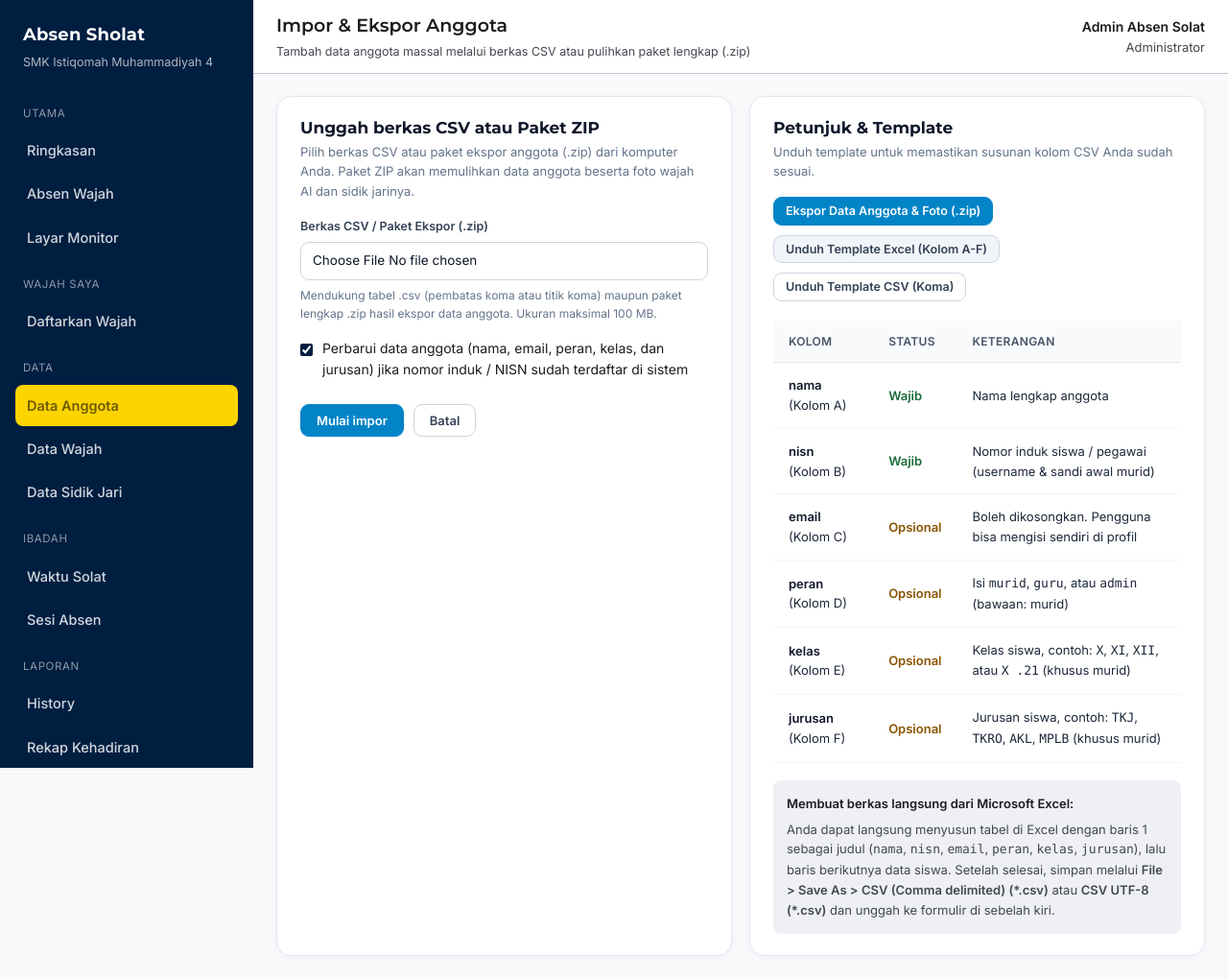
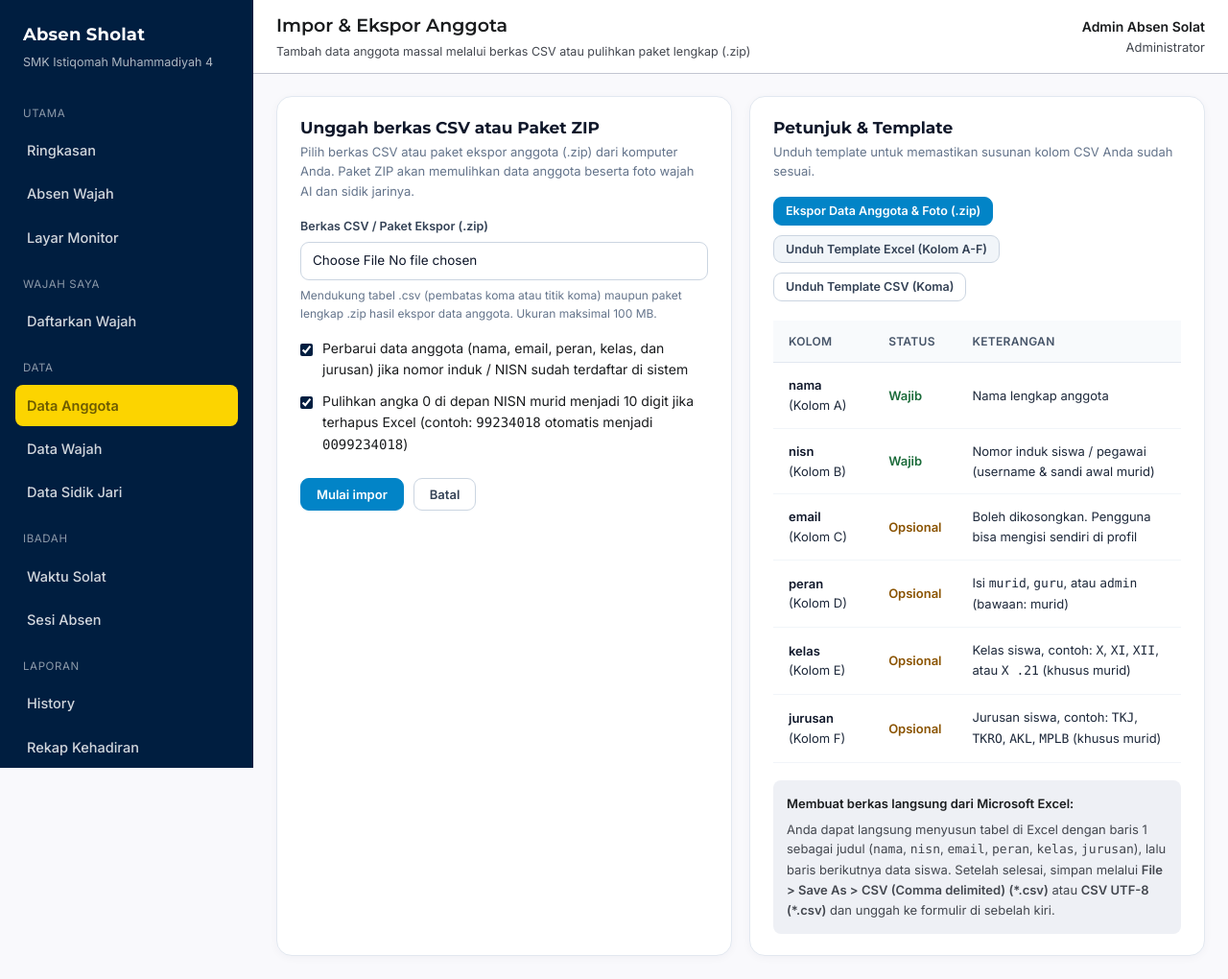
Before and after one commit to harispoppylatip/TekaraAbsenSolat, a Laravel app: page /anggota/impor in a window 1280 px wide. Shown: the whole page at 96% size. Run offline with Laravel 12, Linux system fonts and the light colour scheme; a user stored in the database is signed in; data comes from the database, SQL or seed files in the repository; tables that the repository leaves empty hold one stand-in row (values such as "Sample post"); style sheets or scripts are compiled from the project's sources.

Commit message:
fix: preserve and restore 10-digit leading zeros on NISN Excel/CSV import

```diff
--- a/app/Http/Controllers/MemberController.php
+++ b/app/Http/Controllers/MemberController.php
@@ -333,6 +333,7 @@ class MemberController extends Controller
         }
 
         $updateExisting = $request->boolean('update_existing', true);
+        $padNisn = $request->boolean('pad_nisn_10', true);
         $created = 0;
         $updated = 0;
         $errors = [];
@@ -346,7 +347,7 @@ class MemberController extends Controller
             }
 
             $name = trim((string) ($row[$headerMap['name']] ?? ''));
-            $identifier = trim((string) ($row[$headerMap['identifier_number']] ?? ''));
+            $rawIdentifier = trim((string) ($row[$headerMap['identifier_number']] ?? ''));
             $rawEmail = isset($headerMap['email']) ? trim((string) ($row[$headerMap['email']] ?? '')) : '';
             $rawRole = isset($headerMap['role']) ? mb_strtolower(trim((string) ($row[$headerMap['role']] ?? ''))) : '';
             $rawClass = isset($headerMap['class_name']) ? trim((string) ($row[$headerMap['class_name']] ?? '')) : '';
@@ -357,6 +358,17 @@ class MemberController extends Controller
 
                 continue;
             }
+
+            $role = User::RoleMurid;
+            if (in_array($rawRole, ['admin', 'administrator', 'operator'], true)) {
+                $role = User::RoleAdmin;
+            } elseif (in_array($rawRole, ['guru', 'petugas', 'teacher', 'staff', 'pengajar', 'ustadz', 'ustadzah'], true)) {
+                $role = User::RolePetugas;
+            } elseif (in_array($rawRole, ['murid', 'murdi', 'siswa', 'santri', 'pelajar', 'student'], true)) {
+                $role = User::RoleMurid;
+            }
+
+            $identifier = $this->normalizeImportedIdentifier($rawIdentifier, $role, $padNisn);
 
             if ($identifier === '') {
                 $errors[] = "Baris {$rowNumber}: Kolom NISN / nomor induk kosong.";
@@ -374,21 +386,26 @@ class MemberController extends Controller
                 $email = $rawEmail;
             }
 
-            $role = User::RoleMurid;
-            if (in_array($rawRole, ['admin', 'administrator', 'operator'], true)) {
-                $role = User::RoleAdmin;
-            } elseif (in_array($rawRole, ['guru', 'petugas', 'teacher', 'staff', 'pengajar', 'ustadz', 'ustadzah'], true)) {
-                $role = User::RolePetugas;
-            } elseif (in_array($rawRole, ['murid', 'murdi', 'siswa', 'santri', 'pelajar', 'student'], true)) {
-                $role = User::RoleMurid;
-            }
-
             $className = $role === User::RoleMurid ? ($rawClass !== '' ? $rawClass : null) : null;
             $major = $role === User::RoleMurid
                 ? ($rawMajor !== '' ? $rawMajor : $this->extractMajorFromClassName($className))
                 : null;
 
             $existing = User::where('identifier_number', $identifier)->first();
+            $matchedStrippedId = null;
+
+            if ($existing === null && $padNisn && $role === User::RoleMurid && str_starts_with($identifier, '0')) {
+                $stripped = ltrim($identifier, '0');
+                if ($stripped !== '') {
+                    $candidate = User::where('role', User::RoleMurid)
+                        ->where('identifier_number', $stripped)
+                        ->first();
+                    if ($candidate !== null) {
+                        $existing = $candidate;
+                        $matchedStrippedId = $stripped;
+                    }
+                }
+            }
 
             if ($email !== null) {
                 $conflict = User::where('email', $email)
@@ -404,6 +421,12 @@ class MemberController extends Controller
 
             if ($existing) {
                 if ($updateExisting) {
+                    if ($matchedStrippedId !== null) {
+                        $existing->identifier_number = $identifier;
+                        if ($existing->password_changed_at === null) {
+                            $existing->password = User::defaultPasswordFor($role, $identifier);
+                        }
+                    }
                     $existing->name = $name;
                     if ($email !== null) {
                         $existing->email = $email;
@@ -976,6 +999,29 @@ class MemberController extends Controller
     /**
      * Ekstrak kode jurusan dari nama kelas bila kolom jurusan tidak diisi terpisah.
      */
+    /**
+     * Bersihkan format teks Excel (mis. ="0099234018" atau '0099234018) dan
+     * pulihkan nol di depan NISN murid 8-9 digit menjadi 10 digit bila diminta.
+     */
+    private function normalizeImportedIdentifier(string $raw, string $role, bool $padNisn): string
+    {
+        $clean = trim($raw);
+        if (preg_match('/^="(.*)"$/', $clean, $m)) {
+            $clean = trim($m[1]);
+        } elseif (str_starts_with($clean, "'")) {
+            $clean = trim(substr($clean, 1));
+        }
+
+        if ($padNisn && $role === User::RoleMurid && ctype_digit($clean)) {
+            $len = strlen($clean);
+            if ($len >= 8 && $len <= 9) {
+                $clean = str_pad($clean, 10, '0', STR_PAD_LEFT);
+            }
+        }
+
+        return $clean;
+    }
+
     private function extractMajorFromClassName(?string $className): ?string
     {
         if (blank($className)) {
--- a/resources/views/members/import.blade.php
+++ b/resources/views/members/import.blade.php
@@ -30,6 +30,11 @@
                 <div class="check-row" style="margin-top: 16px;">
                     <input type="checkbox" id="update_existing" name="update_existing" value="1" @checked(old('update_existing', true))>
                     <label for="update_existing">Perbarui data anggota (nama, email, peran, kelas, dan jurusan) jika nomor induk / NISN sudah terdaftar di sistem</label>
+                </div>
+
+                <div class="check-row" style="margin-top: 10px;">
+                    <input type="checkbox" id="pad_nisn_10" name="pad_nisn_10" value="1" @checked(old('pad_nisn_10', true))>
+                    <label for="pad_nisn_10">Pulihkan angka 0 di depan NISN murid menjadi 10 digit jika terhapus Excel (contoh: <code>99234018</code> otomatis menjadi <code>0099234018</code>)</label>
                 </div>
 
                 <div class="form-actions" style="margin-top: 24px;">
```
